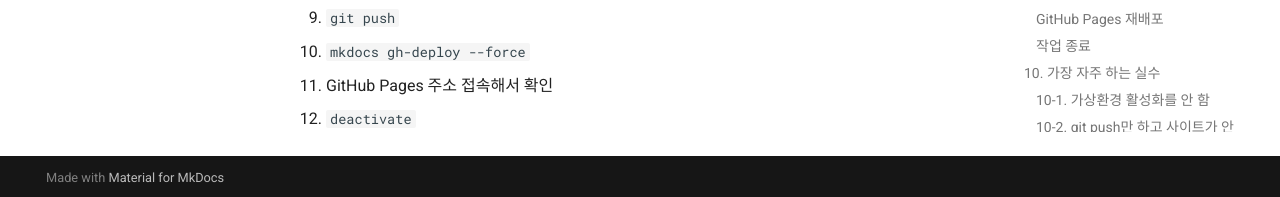
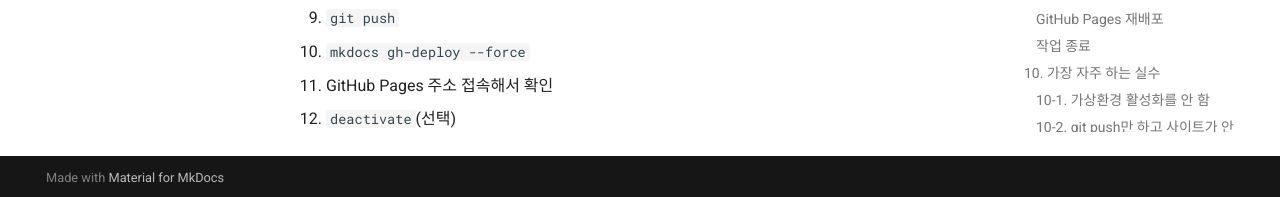
Before and after one commit to SEO-HAN-JIN/study-notes, an MkDocs documentation site: the page built from docs/mkdocs/적용.md, in a window 1280 px wide and 900 px high, scrolled down 6984 px. Shown: the part 700-897 px from the top of the window. Built offline with MkDocs 1.6.1 and Material for MkDocs 9.7.7, drawn with Linux system fonts in a browser that asks for light colours.

Commit message:
update notes

```diff
--- a/docs/mkdocs/적용.md
+++ b/docs/mkdocs/적용.md
@@ -343,4 +343,4 @@ mkdocs gh-deploy --force
 9. `git push`
 10. `mkdocs gh-deploy --force`
 11. GitHub Pages 주소 접속해서 확인
-12. `deactivate`
+12. `deactivate`(선택)
```
